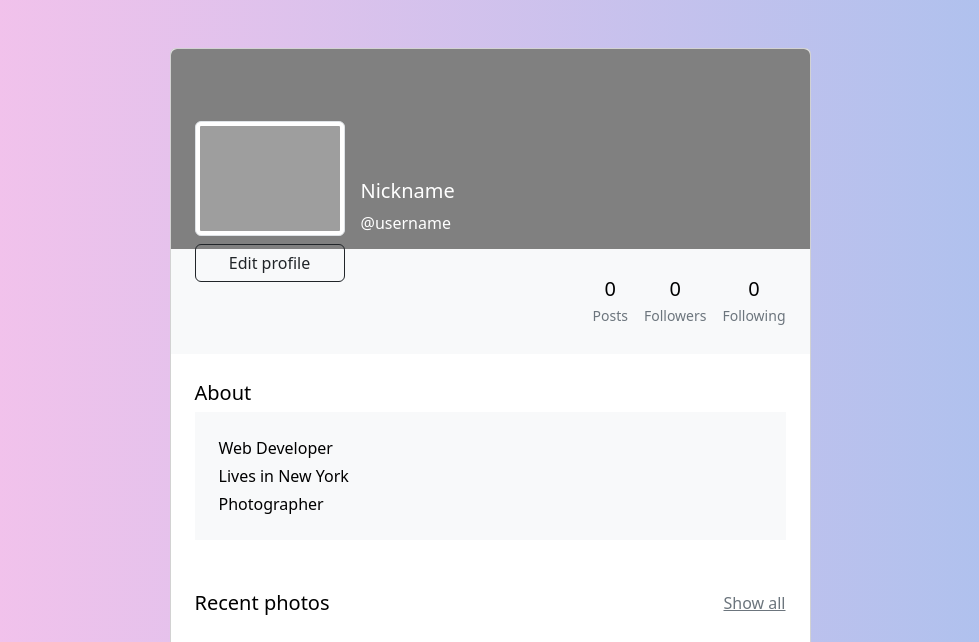
After one commit to JoaoLucasVeras/ChirperProject, a Flask app: page /user-profile in a window 1280 px wide. The commit adds this page. Shown: the top 642 px of the page, without its empty margins (150-1129 px from the left). Run offline with Flask 2, Linux system fonts and the light colour scheme; parts of the project's set-up code (start-up, migrations or seed data) failed here and were passed over; grey boxes are pictures that could not be loaded.

Commit message:
User Profile Page - Stage 1

```diff
--- a/app/routes.py
+++ b/app/routes.py
@@ -49,3 +49,7 @@ def sign_up():
 
 
     return render_template('sign_up.html', form=form)
+
+@myapp_obj.route('/user-profile', methods = ['POST', 'GET'])
+def user_profile():
+    return render_template('user_profile.html')
--- a/app/static/style.css
+++ b/app/static/style.css
@@ -43,3 +43,14 @@
 .error_message {
     color: red;
 }
+
+.gradient-custom-2 {
+    /* fallback for old browsers */
+    background: #fbc2eb;
+
+    /* Chrome 10-25, Safari 5.1-6 */
+    background: -webkit-linear-gradient(to right, rgba(251, 194, 235, 1), rgba(166, 193, 238, 1));
+
+    /* W3C, IE 10+/ Edge, Firefox 16+, Chrome 26+, Opera 12+, Safari 7+ */
+    background: linear-gradient(to right, rgba(251, 194, 235, 1), rgba(166, 193, 238, 1))
+    }
--- /dev/null
+++ b/app/templates/user_profile.html
@@ -0,0 +1,119 @@
+<!DOCTYPE html>
+<html lang="en">
+  <head>
+    <meta charset="UTF-8" />
+    <meta http-equiv="X-UA-Compatible" content="IE=edge" />
+    <meta name="viewport" content="width=device-width, initial-scale=1.0" />
+
+    <link
+      href="https://cdn.jsdelivr.net/npm/bootstrap@5.2.2/dist/css/bootstrap.min.css"
+      rel="stylesheet"
+      integrity="sha384-Zenh87qX5JnK2Jl0vWa8Ck2rdkQ2Bzep5IDxbcnCeuOxjzrPF/et3URy9Bv1WTRi"
+      crossorigin="anonymous"
+    />
+
+    <link rel="stylesheet" href="static/style.css" />
+
+    <title></title>
+  </head>
+
+  <section class="h-100 gradient-custom-2">
+    <div class="container py-5 h-100">
+      <div class="row d-flex justify-content-center align-items-center h-100">
+        <div class="col col-lg-9 col-xl-7">
+          <div class="card">
+            <div
+              class="rounded-top text-white d-flex flex-row"
+              style="background-color: grey; height: 200px"
+            >
+              <div class="ms-4 mt-5 d-flex flex-column" style="width: 150px">
+                <img
+                  src="https://mdbcdn.b-cdn.net/img/Photos/new-templates/bootstrap-profiles/avatar-1.webp"
+                  alt="Generic placeholder image"
+                  class="img-fluid img-thumbnail mt-4 mb-2"
+                  style="width: 150px; z-index: 1"
+                />
+                <button
+                  type="button"
+                  class="btn btn-outline-dark"
+                  data-mdb-ripple-color="dark"
+                  style="z-index: 1"
+                >
+                  Edit profile
+                </button>
+              </div>
+              <div class="ms-3" style="margin-top: 130px">
+                <h5>Nickname</h5>
+                <p>@username</p>
+              </div>
+            </div>
+            <div class="p-4 text-black" style="background-color: #f8f9fa">
+              <div class="d-flex justify-content-end text-center py-1">
+                <div>
+                  <p class="mb-1 h5">0</p>
+                  <p class="small text-muted mb-0">Posts</p>
+                </div>
+                <div class="px-3">
+                  <p class="mb-1 h5">0</p>
+                  <p class="small text-muted mb-0">Followers</p>
+                </div>
+                <div>
+                  <p class="mb-1 h5">0</p>
+                  <p class="small text-muted mb-0">Following</p>
+                </div>
+              </div>
+            </div>
+            <div class="card-body p-4 text-black">
+              <div class="mb-5">
+                <p class="lead fw-normal mb-1">About</p>
+                <div class="p-4" style="background-color: #f8f9fa">
+                  <p class="font-italic mb-1">Web Developer</p>
+                  <p class="font-italic mb-1">Lives in New York</p>
+                  <p class="font-italic mb-0">Photographer</p>
+                </div>
+              </div>
+              <div
+                class="d-flex justify-content-between align-items-center mb-4"
+              >
+                <p class="lead fw-normal mb-0">Recent photos</p>
+                <p class="mb-0"><a href="#!" class="text-muted">Show all</a></p>
+              </div>
+              <div class="row g-2">
+                <div class="col mb-2">
+                  <img
+                    src="https://mdbcdn.b-cdn.net/img/Photos/Lightbox/Original/img%20(112).webp"
+                    alt="image 1"
+                    class="w-100 rounded-3"
+                  />
+                </div>
+                <div class="col mb-2">
+                  <img
+                    src="https://mdbcdn.b-cdn.net/img/Photos/Lightbox/Original/img%20(107).webp"
+                    alt="image 1"
+                    class="w-100 rounded-3"
+                  />
+                </div>
+              </div>
+              <div class="row g-2">
+                <div class="col">
+                  <img
+                    src="https://mdbcdn.b-cdn.net/img/Photos/Lightbox/Original/img%20(108).webp"
+                    alt="image 1"
+                    class="w-100 rounded-3"
+                  />
+                </div>
+                <div class="col">
+                  <img
+                    src="https://mdbcdn.b-cdn.net/img/Photos/Lightbox/Original/img%20(114).webp"
+                    alt="image 1"
+                    class="w-100 rounded-3"
+                  />
+                </div>
+              </div>
+            </div>
+          </div>
+        </div>
+      </div>
+    </div>
+  </section>
+</html>
```
